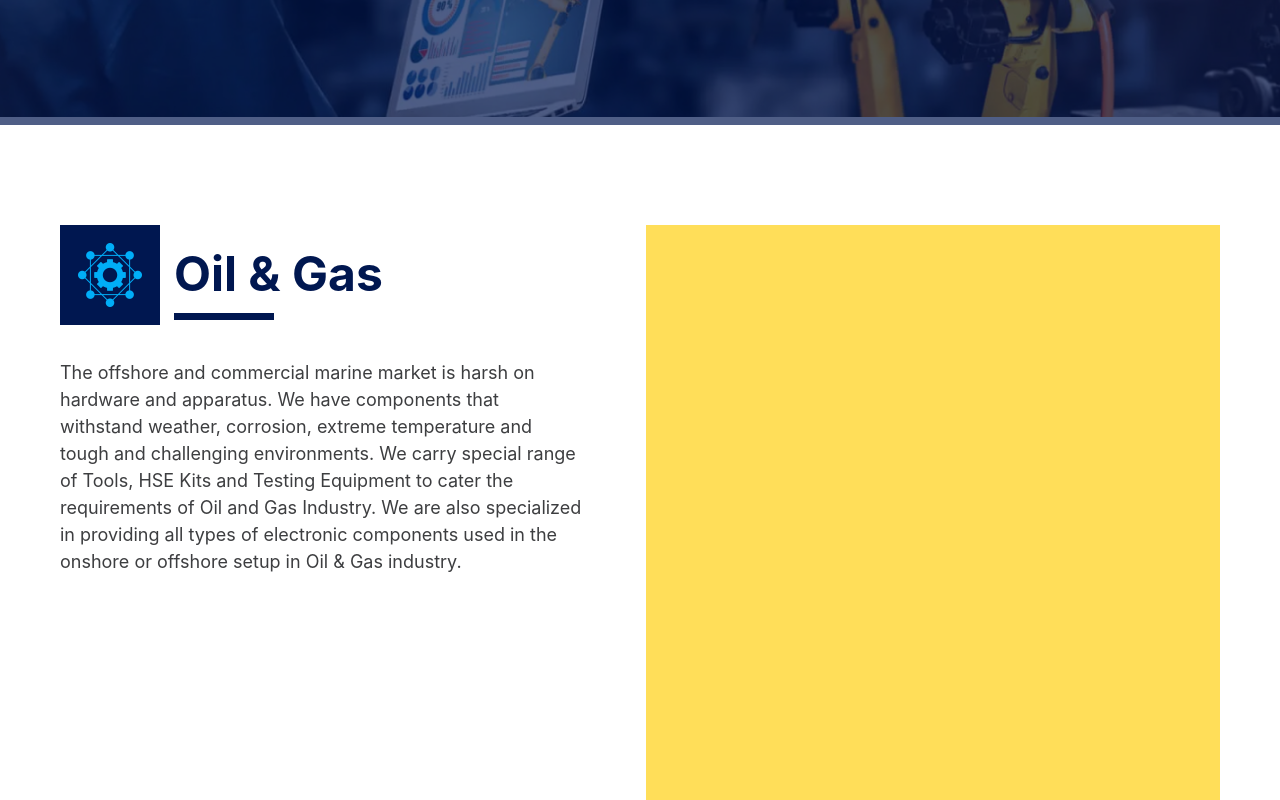
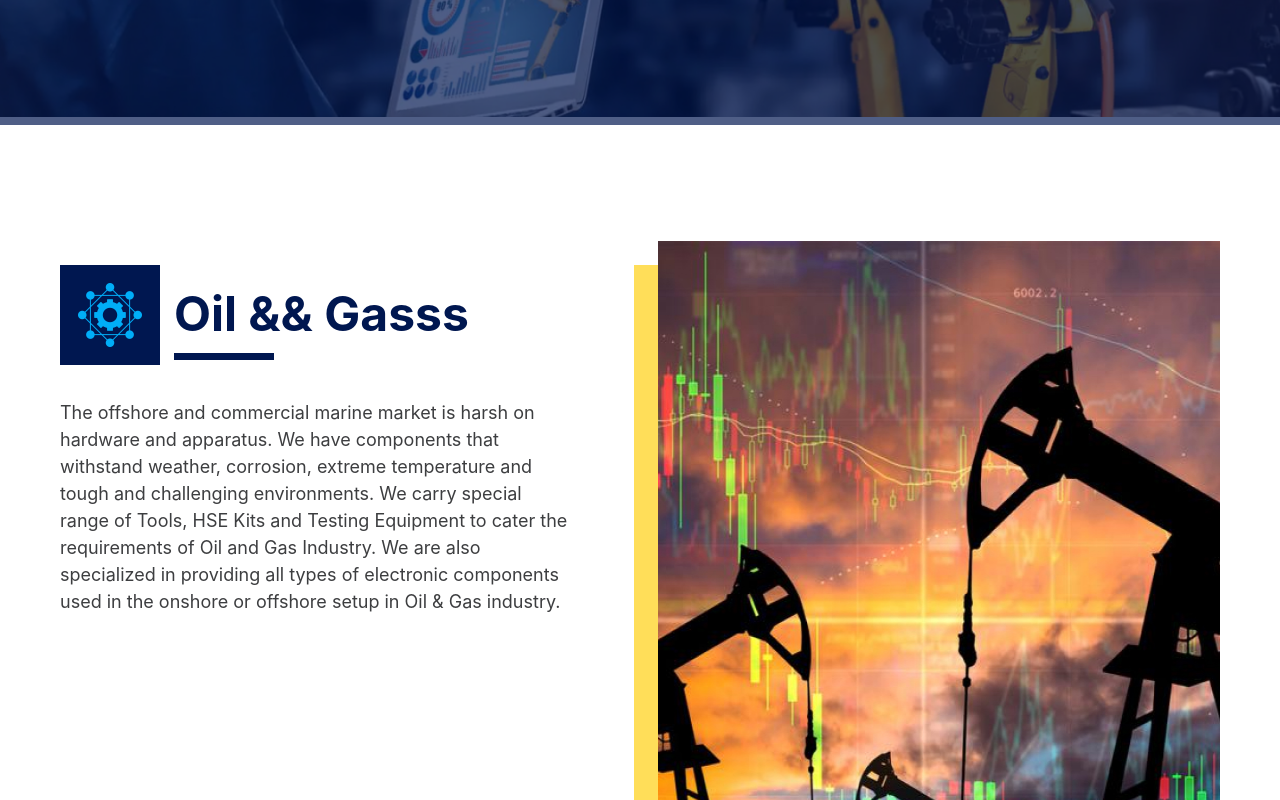
Before and after one commit to dhakim/linum-tech, a React (Create React App) app: page /oil-and-gass in a window 1280 px wide. Shown: the part 520-1320 px from the top of the page. Built offline with nearby package versions, Linux system fonts and the light colour scheme.

Commit message:
new: home and category page ui dev

```diff
--- a/src/components/CategoryDetail/CategoryDetail.js
+++ b/src/components/CategoryDetail/CategoryDetail.js
@@ -2,23 +2,29 @@ import React from 'react';
 import './CategoryDetail.scss';
 import SectionHeading from '../SectionHeading/SectionHeading';
 
-const CategoryDetail = () => {
+const CategoryDetail = ({heading, description, images}) => {
   return(
     <React.Fragment>
       <section className="category-detail-section">
         <div className="container">
           <div className="content-row">
             <div className="description">
-              <SectionHeading />
+              <SectionHeading heading={heading} />
               <div className="description-text">
-                <p>
-                  The offshore and commercial marine market is harsh on hardware and apparatus. We have components that withstand weather, corrosion, extreme temperature and tough and challenging environments. We carry special range of Tools, HSE Kits and Testing Equipment to cater the requirements of Oil and Gas Industry. We are also specialized in providing all types of electronic components used in the onshore or offshore setup in Oil & Gas industry.
-                </p>
+                <p>{description}</p>
               </div>
             </div>
 
-            <div className="medias">
-              <div className=""></div>
+            <div className={`medias ${images.length > 1 ? 'media-width-multiple-images' : ''}`}>
+              <div className={`media-wrapper ${images.length > 1 ? 'multiple' : ''}`}>
+                {
+                  images.map((item) => (
+                    <div className="img-holder">
+                      <img src={item} alt="image" />
+                    </div>
+                  ))
+                }
+              </div>
             </div>
           </div>
         </div>
--- a/src/components/CategoryDetail/CategoryDetail.scss
+++ b/src/components/CategoryDetail/CategoryDetail.scss
@@ -1,5 +1,5 @@
 .category-detail-section {
-  padding: 100px 0;
+  padding: 140px 0 100px;
 
   .content-row {
     display: flex;
@@ -20,10 +20,43 @@
       min-height: 742px;
       background-color: #FFDE59;
       padding: 24px;
+      margin-right: 24px;
 
-      &.one {
+      &.media-width-multiple-images {
+        min-height: unset;
+      }
 
+      .media-wrapper {
+        margin: -48px -48px 0 0;
+        overflow: hidden;
+        height: calc(100% + 48px);
+
+        .img-holder {
+          width: 100%;
+          height: 100%;
+          overflow: hidden;
+
+          img {
+            width: 100%;
+            min-height: 100%;
+          }
+        }
+
+        &.multiple {
+          display: flex;
+          flex-direction: column;
+          align-items: center;
+          justify-content: center;
+          gap: 24px;
+          margin: 0 0 0 -48px;
+          height: auto;
+
+          .img-holder {
+            height: 300px;
+          }
+        }
       }
+
     }
   }
 }
--- a/src/components/SectionHeading/SectionHeading.js
+++ b/src/components/SectionHeading/SectionHeading.js
@@ -2,15 +2,15 @@ import React from 'react';
 import './SectionHeading.scss';
 import headingIcon from '../../assets/images/heading-icon.svg';
 
-const SectionHeading = ({heading}) => {
+const SectionHeading = ({heading, isHeadingCenter}) => {
   return(
     <React.Fragment>
-      <div className="section-heading">
+      <div className={`section-heading ${isHeadingCenter ? 'center' : ''}`}>
         <div className="icon-container">
           <img src={headingIcon} alt="icon" />
         </div>
 
-        <h2>Oil & Gas</h2>
+        <h2>{heading}</h2>
       </div>
     </React.Fragment>
   )
--- a/src/pages/OilAndGass.js
+++ b/src/pages/OilAndGass.js
@@ -5,9 +5,14 @@ import OurPartners from '../components/OurPartners/OurPartners';
 import partner3M from '../assets/images/outStrength/3M.png';
 import HeroSlider from '../components/HeroSlider/HeroSlider';
 import CategoryDetail from '../components/CategoryDetail/CategoryDetail';
+import gassAndOilImg from '../assets/images/oil-gass.jpg';
 
 const ourStrengthLogos = [
   partner3M, partner3M, partner3M, partner3M, partner3M, partner3M, partner3M, partner3M,
+]
+
+const images = [
+  gassAndOilImg
 ]
 
 const OilAndGass = () => {
@@ -16,11 +21,15 @@ const OilAndGass = () => {
       <Header/>
       <HeroSlider />
 
-      <CategoryDetail />
+      <CategoryDetail
+        heading = "Oil && Gasss"
+        description = "The offshore and commercial marine market is harsh on hardware and apparatus. We have components that withstand weather, corrosion, extreme temperature and tough and challenging environments. We carry special range of Tools, HSE Kits and Testing Equipment to cater the requirements of Oil and Gas Industry. We are also specialized in providing all types of electronic components used in the onshore or offshore setup in Oil & Gas industry."
+        images = {images}
+      />
 
       <OurPartners
         heading="Our Partners"
-        isHeadingCenter={true}
+        isHeadingCenter={false}
         partnerLogos={ourStrengthLogos}
       />
       <Footer />
```
